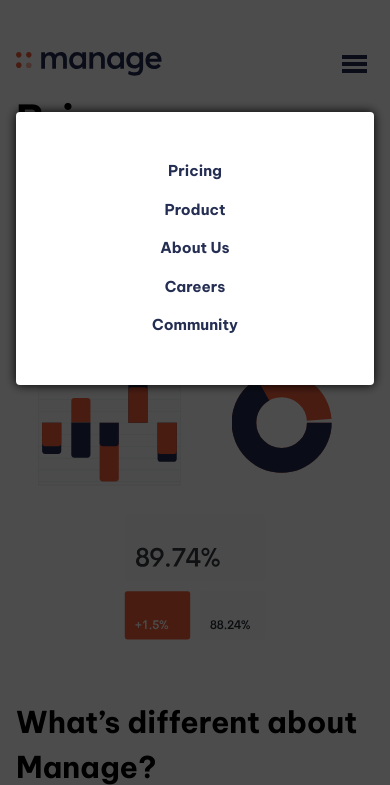
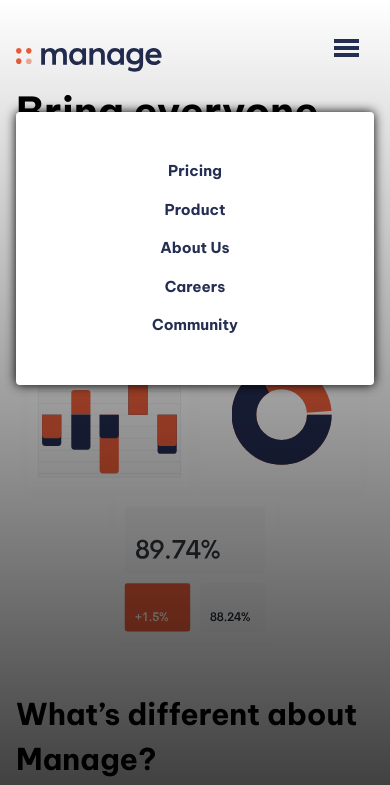
Before and after one commit to ansss22/manage, a website built with Vite: page index.html in a window 390 px wide. Both pictures are taken after a click on the button "Menu". Shown: the top 785 px of the page. Built offline with nearby package versions, Linux system fonts and the light colour scheme.

Commit message:
finich nav mobile view

```diff
--- a/main.js
+++ b/main.js
@@ -1,3 +1,4 @@
+const primaryHeader = document.querySelector(".primary-header");
 const navToggle = document.querySelector(".mobile-nav-toggle");
 const primaryNav = document.querySelector(".primary-navigation");
 
@@ -6,4 +7,5 @@
     ? navToggle.setAttribute("aria-expended", false)
     : navToggle.setAttribute("aria-expanded", true);
   primaryNav.toggleAttribute("data-visible");
+  primaryHeader.toggleAttribute("data-overlay");
 });
--- a/style.css
+++ b/style.css
@@ -260,7 +260,7 @@
 }
 
 .primary-header {
-  margin-top: var(--size-700);
+  padding-top: var(--size-700);
 }
 
 .nav-wrapper {
@@ -285,15 +285,15 @@
     inset: 7rem var(--size-400) auto;
     background: var(--clr-neutral-100);
     border-radius: var(--size-100);
-    box-shadow: 0 0 0.75em rgb(0, 0, 0.05), 0 0 0 1000vmax rgb(0 0 0 / 0.7);
+    box-shadow: 0 0 0.75em rgb(0, 0, 0.05);
   }
 
-  /* .primary-navigation::after{
+   .primary-header[data-overlay]::before{
     content: "";
     position: fixed;
     inset: 0;
-    z-index: -1;
-  } */
+    background-image: linear-gradient(rgb(0 0 0 / 0),rgb(0 0 0 / 0.8));
+  }
 
   .nav-list {
     display: grid;
@@ -317,6 +317,9 @@
   }
   .mobile-nav-toggle {
     display: block;
+    position: fixed;
+    top: var(--size-600);
+    right: var(--size-500);
     cursor: pointer;
     background: transparent;
     border: 0;
```
